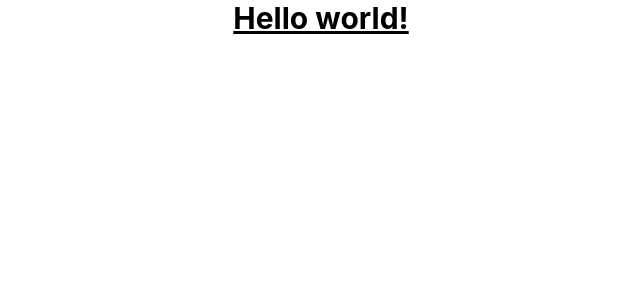
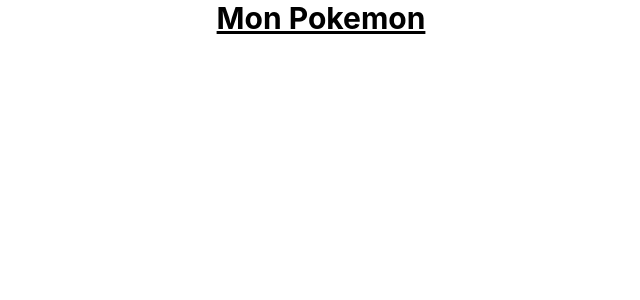
Before and after one commit to Ibrahima96/poke-learning, a React (Vite) app: page / in a window 1280 px wide. Shown: the top 300 px of the page, without its empty margins (319-959 px from the left). Built offline with nearby package versions, Linux system fonts and the light colour scheme.

Commit message:
comprendre react

```diff
--- a/src/App.tsx
+++ b/src/App.tsx
@@ -6,7 +6,7 @@ function App() {
     return (
         <>
             <h1 className="text-3xl font-bold underline text-center cursor-pointer">
-                Hello world!
+              Mon Pokemon
             </h1>
         </>
     )
```
